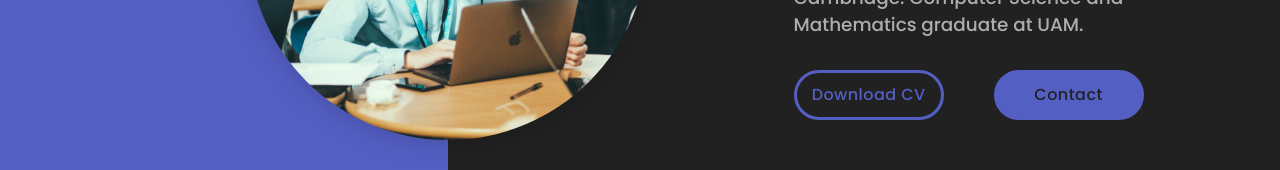
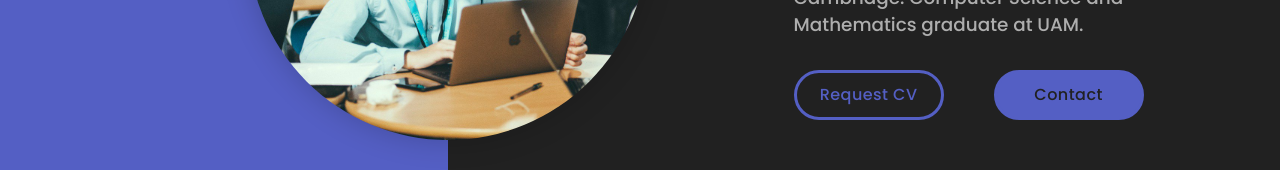
Before and after one commit to AlejandroSantorum/alejandrosantorum.github.io, a React (Create React App) app: page / in a window 1280 px wide. Shown: the part 460-630 px from the top of the page. Built offline with nearby package versions, Linux system fonts and the light colour scheme; a web font is replaced by a local one.

Commit message:
Avoid downloading mock CV

```diff
--- a/src/components/Landing/Landing.js
+++ b/src/components/Landing/Landing.js
@@ -140,7 +140,7 @@ function Landing() {
                         <p>{headerData.desciption}</p>
 
                         <div className='lcr-buttonContainer'>
-                            {headerData.resumePdf && (
+                            {/* {headerData.resumePdf && (
                                 <a
                                     href={headerData.resumePdf}
                                     download='resume'
@@ -151,7 +151,18 @@ function Landing() {
                                         Download CV
                                     </Button>
                                 </a>
-                            )}
+                            )} */}
+                            <NavLink
+                                to='/#contacts'
+                                smooth={true}
+                                spy='true'
+                                duration={2000}
+                            >
+                                <Button className={classes.resumeBtn}>
+                                    Request CV
+                                </Button>
+                            </NavLink>
+
                             <NavLink
                                 to='/#contacts'
                                 smooth={true}
```
